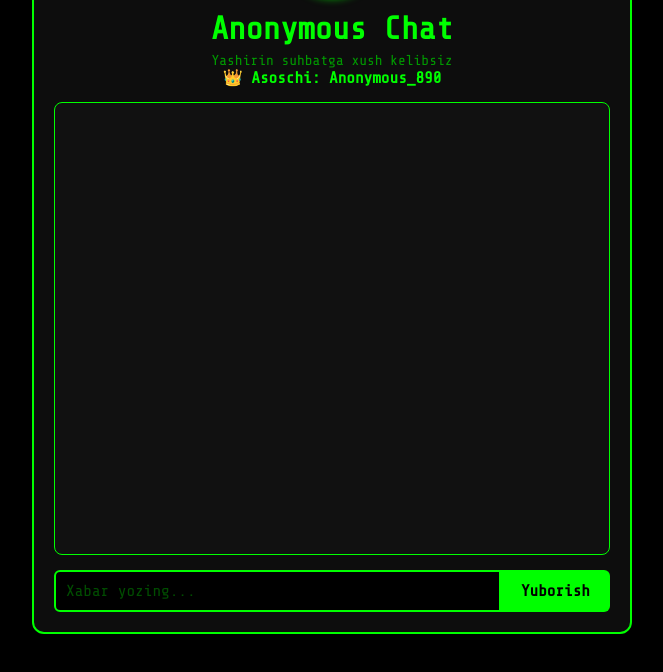
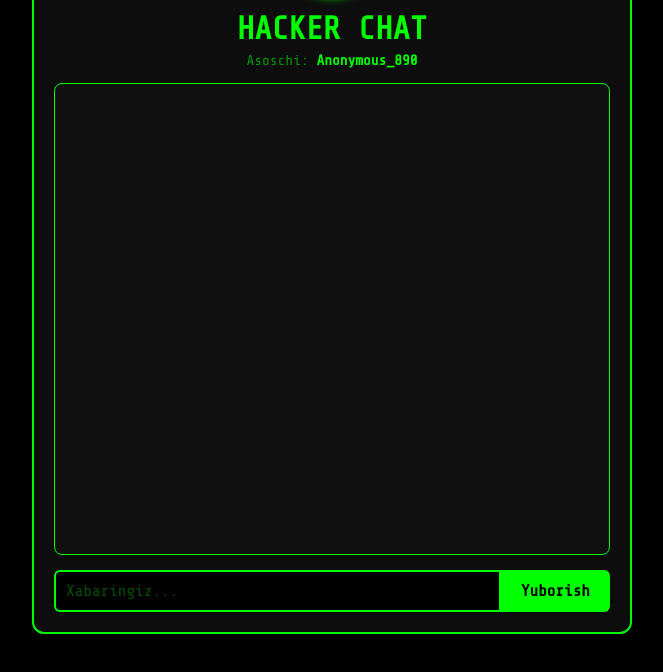
Before and after one commit to asoolito/secret-chat, a plain HTML site: page index.html in a window 1280 px wide. Shown: the part 126-798 px from the top of the page, without its empty margins (308-971 px from the left). Drawn offline with nearby package versions, Linux system fonts and the light colour scheme; no server answers.

Commit message:
Update index.html

```diff
--- a/index.html
+++ b/index.html
@@ -4,28 +4,23 @@
   <meta charset="UTF-8" />
   <meta name="viewport" content="width=device-width, initial-scale=1.0"/>
   <title>Hacker Chat</title>
-  <link rel="stylesheet" href="style.css" />
-  <link href="https://fonts.googleapis.com/css2?family=Share+Tech+Mono&display=swap" rel="stylesheet" />
+  <link rel="stylesheet" href="style.css"/>
   <script src="https://www.gstatic.com/firebasejs/8.10.0/firebase-app.js"></script>
   <script src="https://www.gstatic.com/firebasejs/8.10.0/firebase-database.js"></script>
 </head>
 <body>
   <div class="container">
     <header>
-      <img class="mask" src="https://i.ytimg.com/vi/isVVduralns/maxres2.jpg" alt="Anonymous" />
-      <h1>Anonymous Chat</h1>
-      <div class="subtitle">Yashirin suhbatga xush kelibsiz</div>
-      <div class="founder">👑 Asoschi: Anonymous_890</div>
+      <img class="mask" src="https://i.ytimg.com/vi/isVVduralns/maxres2.jpg" />
+      <h1>HACKER CHAT</h1>
+      <p class="subtitle">Asoschi: <span class="founder">Anonymous_890</span></p>
     </header>
-
     <div class="messages" id="messages"></div>
-
     <form id="chat-form">
-      <input type="text" id="msg" placeholder="Xabar yozing..." autocomplete="off" />
+      <input type="text" id="msg" placeholder="Xabaringiz..." autocomplete="off" />
       <button type="submit">Yuborish</button>
     </form>
   </div>
-
   <script src="script.js"></script>
 </body>
 </html>
```
